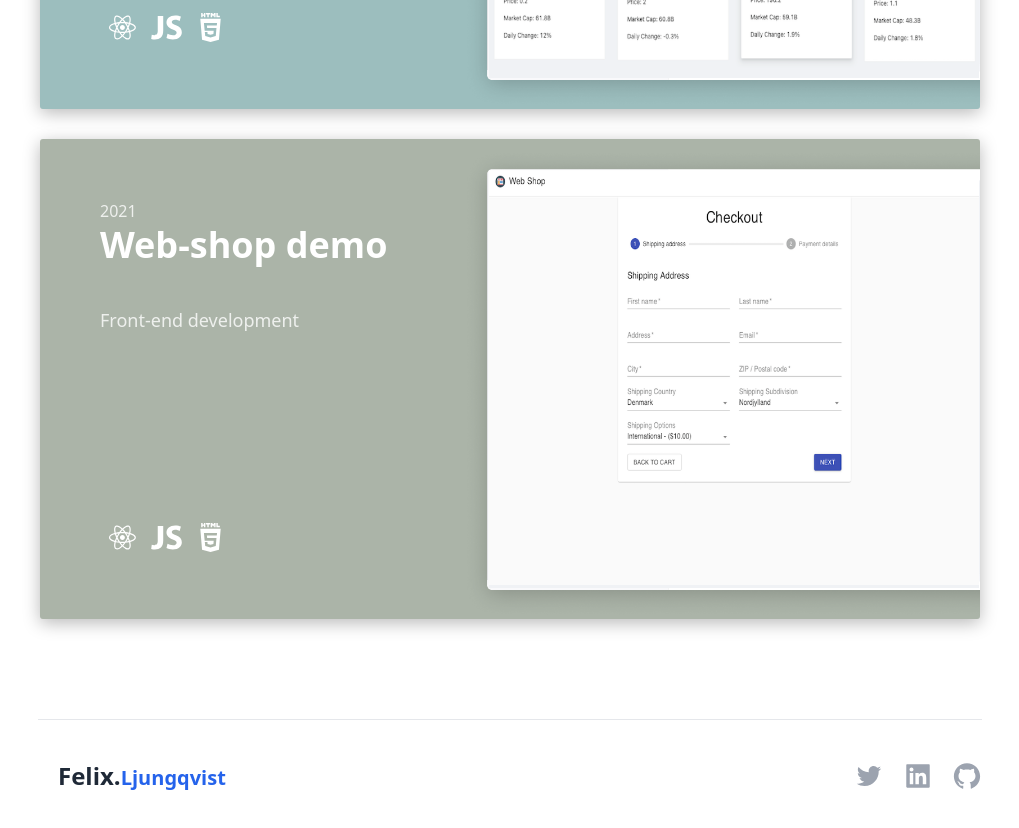
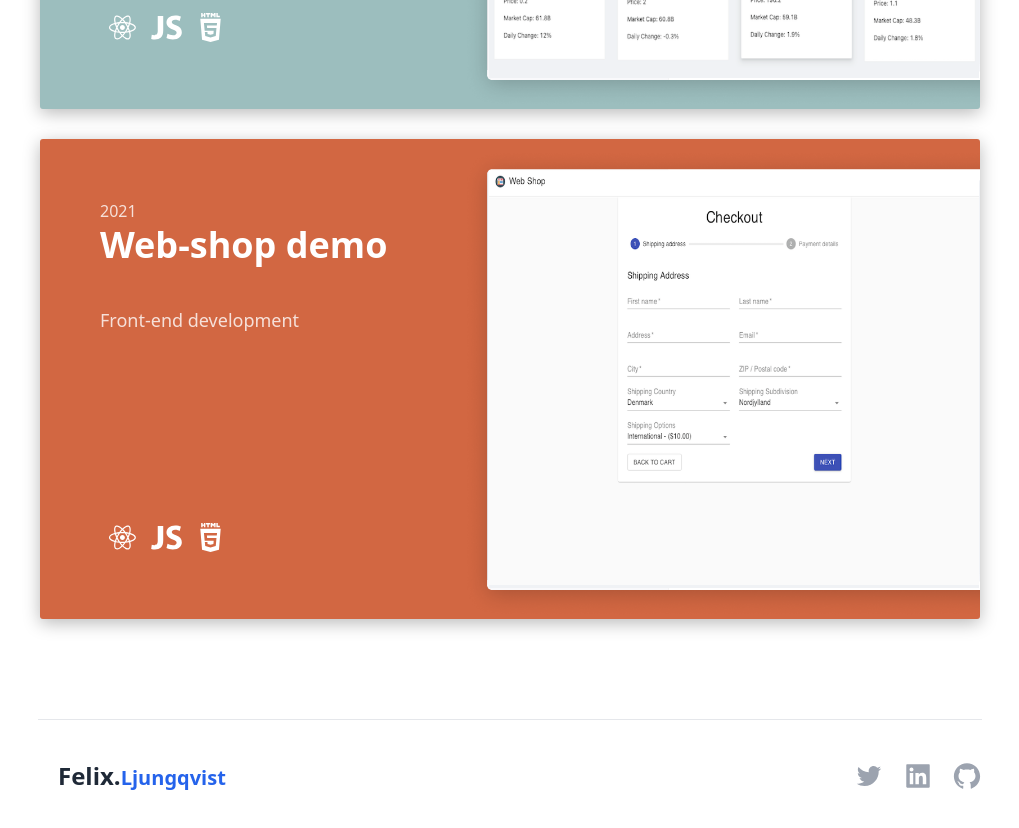
Before and after one commit to qvisten12/felix-webpage, a Next.js app: page / in a window 1280 px wide. Shown: the part 2120-2948 px from the top of the page, without its empty margins (130-1149 px from the left). Built offline with nearby package versions, Linux system fonts and the light colour scheme.

Commit message:
color tweaking

```diff
--- a/components/ProjectList/ProjectCard/index.js
+++ b/components/ProjectList/ProjectCard/index.js
@@ -3,7 +3,7 @@ import React from "react";
 
 import styles from "./ProjectCard.module.css";
 
-const bgColors = ["#9cabcc", "#3189c7", "#9cbebe", "#abb4a8"];
+const bgColors = ["#9cabcc", "#3189c7", "#9cbebe", "#d26742"];
 
 const ProjectCard = (props) => {
   const {
```
